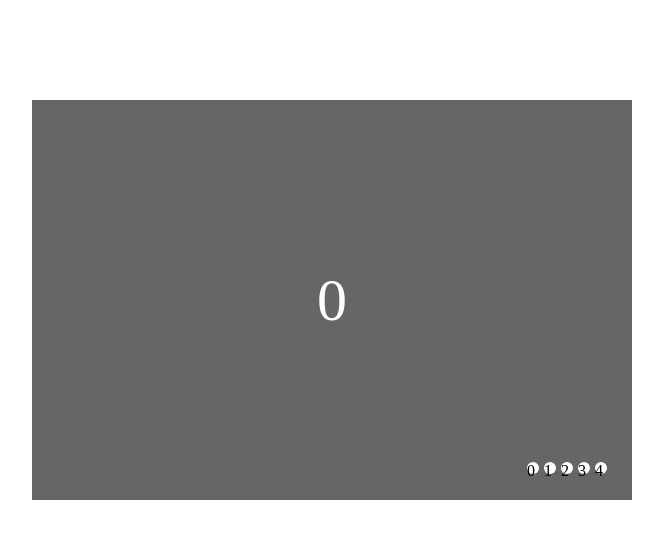
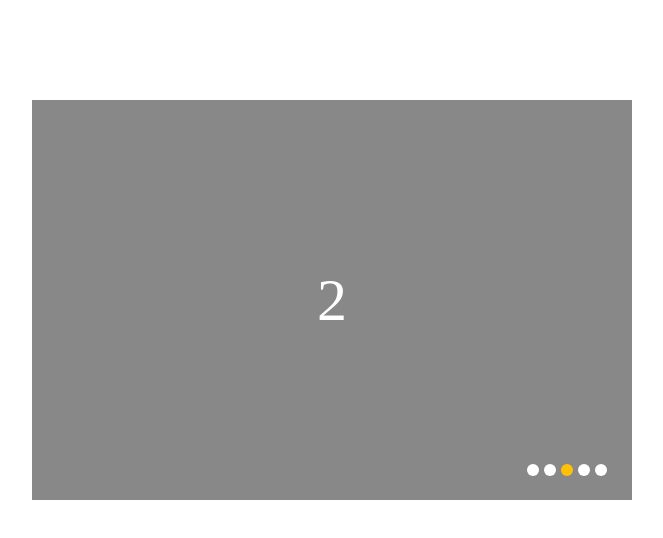
Before and after one commit to limaoscript/limaoscript.github.io, a plain HTML site: page demo/carousel/carousel3/index.html in a window 1280 px wide. Shown: the whole page, without its empty margins (308-971 px from the left). Drawn offline with nearby package versions, Linux system fonts and the light colour scheme.

Commit message:
完成轮播图，要提升用户体验需添加按钮控制轮播图

```diff
--- a/demo/carousel/carousel3/carousel.css
+++ b/demo/carousel/carousel3/carousel.css
@@ -1,47 +1,44 @@
-*{
-	box-sizing: border-box;
+* {
+	box-sizing: border-box
 }
-.carousel{
+.carousel {
 	width: 600px;
 	height: 400px;
 	margin: 100px auto;
 	overflow: hidden;
-	position: relative;
+	position: relative
 }
-.carousel ul{
-	margin:0;
+.carousel .carousel-container {
+	margin: 0;
 	padding: 0;
 	position: relative;
 	top: 0;
 	left: 0;
 	font-size: 0;
 }
-.carousel li{
+.carousel li {
 	width: 600px;
 	height: 400px;
-	line-height: 400px;
+	line-height:400px;
 	text-align: center;
 	color: #fff;
 	font-size: 60px;
-	display: inline-block;
+	display: inline-block
 }
-
-.carousel .indicators{
+.carousel .indicators {
 	position: absolute;
 	bottom: 20px;
-	right: 20px;
-	/*z-index: 20;*/
+	right: 20px
 }
-
-.carousel .indicator{
+.carousel .indicator {
 	display: inline-block;
 	height: 12px;
 	width: 12px;
 	border-radius: 12px;
 	background-color: #fff;
 	margin-right: 5px;
+	cursor: pointer;
 }
-
-.indicator-active{
-	background-color: yellow;
+.carousel .indicator-active {
+	background-color: #ffc107;
 }
--- a/demo/carousel/carousel3/carousel.js
+++ b/demo/carousel/carousel3/carousel.js
@@ -1,8 +1,9 @@
-function Carousel(cantainer, conf){
+function Carousel(cantainer, conf) {
 	var defaultConf = {
 		index: 0,
 		width: 600,
-		height: 400
+		height: 400,
+		autoTask: false
 	};
 
 	this.$ref = $(cantainer);
@@ -11,7 +12,9 @@ function Carousel(cantainer, conf){
 
 	this.conf = $.extend(defaultConf, this.conf);
 
-	this.currentIndex = this.conf.index;
+	this.timer = null;
+
+	this.currentIndex = 0;
 
 	this.$container = this.$ref.find('.carousel-container');
 
@@ -23,70 +26,116 @@ function Carousel(cantainer, conf){
 
 Carousel.prototype = {
 
-	init:function(){
+	init: function() {
 		var $ref = this.$ref;
-		var width = $ref.width();
-		var height = $ref.height();
+		var width = this.conf.width;
+		var height = this.conf.height;
 		var $container = $ref.find('.carousel-container');
 		var containerItems = $container.find('>li');
 		var $indicators = $ref.find('.indicators');
 		var len = containerItems.length;
 		//1.构造包裹层。当前指示器 DOM结构
-		containerItems.each(function(index, ele){
-			$indicators.append('<div data-index="' + index + '"class="indicator" >'+index+'</div>');
-		})
-		//2.自动设置包裹层宽高
+		containerItems.each(function(index, ele) {
+				$indicators.append('<div data-index="' + index + '"class="indicator" ></div>');
+			})
+			//2.自动设置包裹层宽高
 		$container.css({
-			width:width * len,
-			height:height
-		})
-		var me = this;
-		//3.绑定当前指示器的点击事件
-		$indicators.on('click','.indicator',function(event){
-			var indicatorIndex = $(this).attr('data-index');
-			me.go(indicatorIndex);
+			width: width * len,
+			height: height
+		});
+		$ref.css({
+			width: width,
+			height: height
+		});
+		containerItems.css({
+			'width': width,
+			'height': height,
+			'line-height': height + 'px'
 		});
 
+		//3.绑定当前指示器的点击事件
+		this.bind($indicators, this);
+
 		//4.自动轮播
+		this.autoTask(this.conf.autoTask);
 
 		//5.切换到默认item
+		this.go(this.conf.index);
 	},
 
-	autoTask:function(){
-
+	autoTask: function(isAuto) {
+		if (isAuto) {
+			var me = this;
+			this.timer = setTimeout(function() {
+				me.next();
+				setTimeout(arguments.callee, 2000);
+			}, 2000);
+		}
 	},
 
-	go:function(index){
+	go: function(index) {
+
 		var currentIndex = this.currentIndex,
 			conf = this.conf,
 			width = conf.width,
-			offset = (index - currentIndex) * width,
 			ref = this.$ref.find('.carousel-container'),
-			item = this.$containerItems;
+			item = this.$containerItems,
+			refItemLen = ref.find('>li').length,
+			timer = this.timer;
 
-		if(index > currentIndex){
+		if (index > refItemLen - 1) {
+			index = 0;
+		} else if (index < 0) {
+			index = refItemLen - 1;
+		}
+
+		//删除 indicator-active 重新添加当前indicator-active类
+		this.$ref.find(".indicator").removeClass('indicator-active');
+		this.$ref.find(".indicator:eq(" + index + ")").addClass('indicator-active');
+
+		var offset = (index - currentIndex) * width;
+		if (index > currentIndex) {
 			ref.animate({
 				left: -offset + 'px'
-			},function(){
+			}, function() {
 				var i = currentIndex;
-				while(i != index){
-					var last = item.children().last();
-					var first = item.first();
-					item.append(first);
+				while (i != index) {
+					ref.append(ref.children().first());
 					i++;
 				}
+				ref.css('left', 0);
 			});
-			ref.css('left', 0);
-		}else{
+		} else {
+			var i = currentIndex;
+			while (i != index) {
+				ref.prepend(ref.children().last());
+				i--;
+			}
+			ref.css({
+				left: offset + 'px'
+			});
+
+			ref.animate({
+				left: 0
+			});
 
 		}
+		this.currentIndex = index;
 	},
 
-	prev:function(){
-
+	prev: function() {
+		this.go(this.currentIndex - 1);
 	},
 
-	next:function(){
+	next: function() {
+		this.go(this.currentIndex + 1);
+	},
 
+	bind: function($indicators, Carousel) {
+		$indicators.on('click', '.indicator', function(event) {
+			event.prventDefault;
+			var indicatorIndex = $(this).attr('data-index');
+			Carousel.go(indicatorIndex);
+		});
 	}
 };
--- a/demo/carousel/carousel3/index.html
+++ b/demo/carousel/carousel3/index.html
@@ -19,7 +19,7 @@
 	</div>
 	<script type="text/javascript" src="carousel.js"></script>
 	<script type="text/javascript">
-		var Carousel = new Carousel('.carousel');
+		var Carousel = new Carousel('.carousel',{index:2,width:600,height:400});
 	</script>
 </body>
 </html>
```
